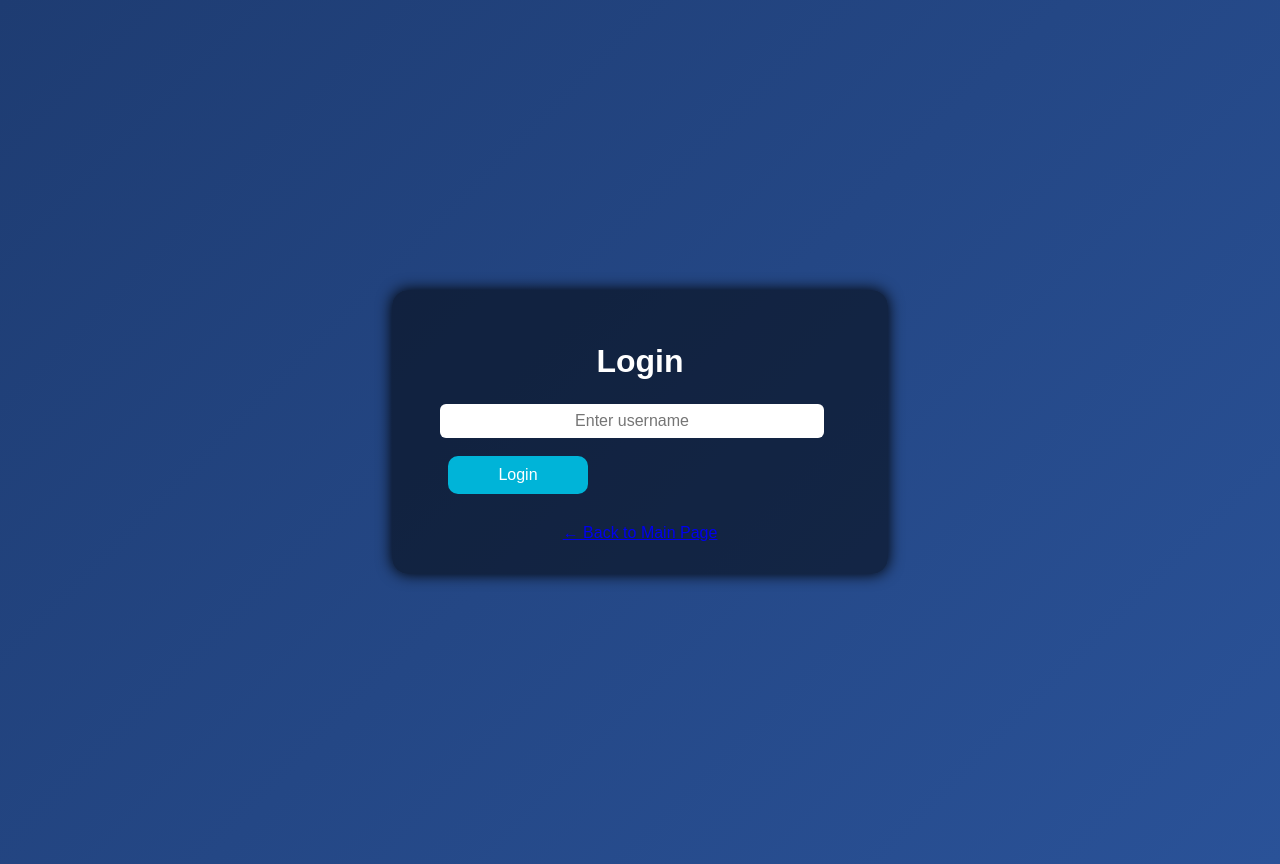
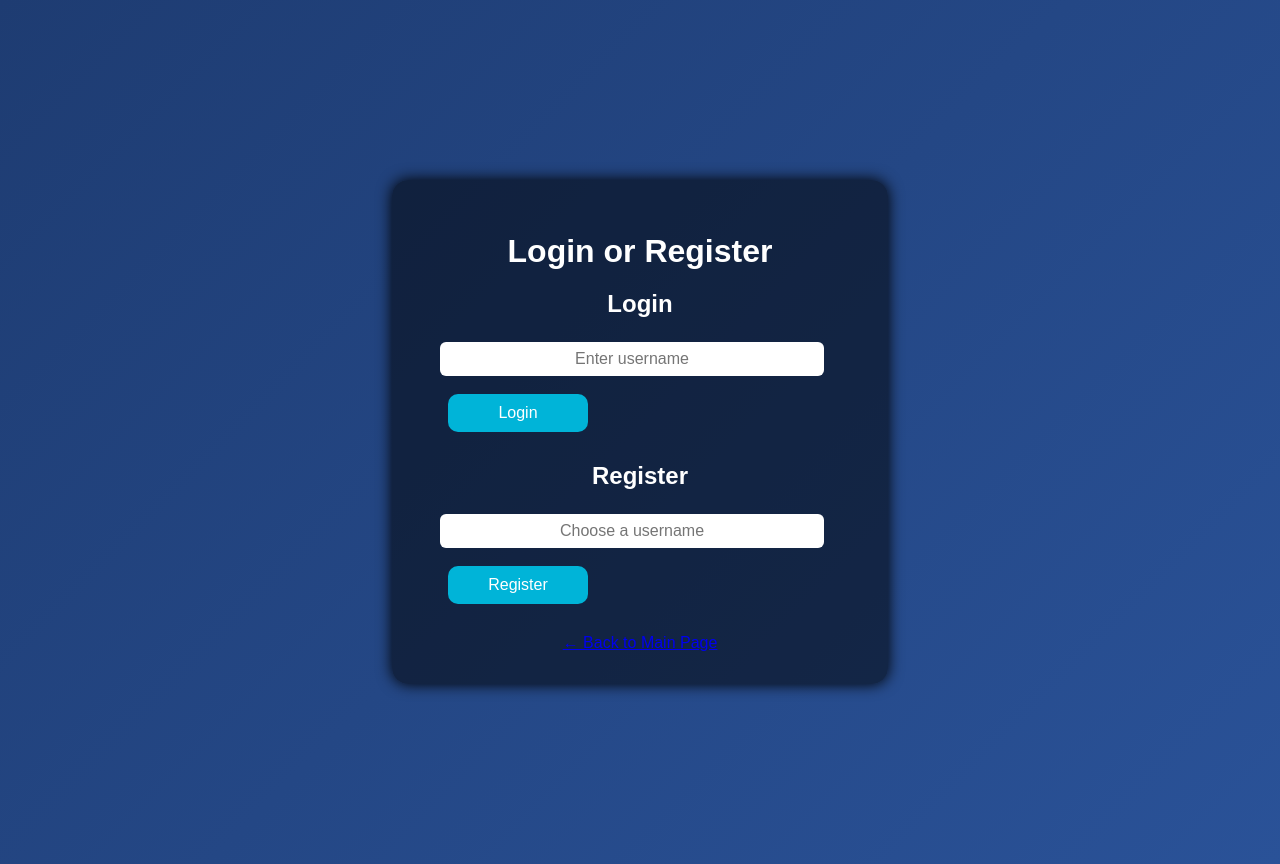
Before and after one commit to FlockNation/GamingLeagueCenter, a Flask app: page /login in a window 1280 px wide. Run offline with Flask 3, Linux system fonts and the light colour scheme.

Commit message:
Update login.html

```diff
--- a/templates/login.html
+++ b/templates/login.html
@@ -3,17 +3,30 @@
 <head>
   <meta charset="UTF-8" />
   <meta name="viewport" content="width=device-width, initial-scale=1" />
-  <title>Login - Gaming League Center</title>
+  <title>Login / Register - Gaming League Center</title>
   <link rel="stylesheet" href="/static/style.css" />
 </head>
 <body>
   <div class="container">
-    <h1>Login</h1>
-    <form id="login-form">
-      <input type="text" id="username" placeholder="Enter username" required />
-      <button type="submit">Login</button>
-    </form>
-    <p id="message"></p>
+    <h1>Login or Register</h1>
+
+    <div>
+      <h2>Login</h2>
+      <form id="login-form">
+        <input type="text" id="login-username" placeholder="Enter username" required />
+        <button type="submit">Login</button>
+      </form>
+      <p id="login-message"></p>
+    </div>
+
+    <div>
+      <h2>Register</h2>
+      <form id="register-form">
+        <input type="text" id="register-username" placeholder="Choose a username" required />
+        <button type="submit">Register</button>
+      </form>
+      <p id="register-message"></p>
+    </div>
 
     <div style="margin-top: 20px;">
       <a href="/">← Back to Main Page</a>
@@ -21,34 +34,57 @@
   </div>
 
   <script>
-    const form = document.getElementById('login-form');
-    const messageP = document.getElementById('message');
+    const loginForm = document.getElementById('login-form');
+    const loginMessage = document.getElementById('login-message');
+    const registerForm = document.getElementById('register-form');
+    const registerMessage = document.getElementById('register-message');
 
-    form.addEventListener('submit', async (e) => {
+    loginForm.addEventListener('submit', async (e) => {
       e.preventDefault();
-      const username = document.getElementById('username').value.trim();
-
+      const username = document.getElementById('login-username').value.trim();
       if (!username) {
-        messageP.textContent = 'Please enter a username.';
+        loginMessage.textContent = 'Please enter a username.';
         return;
       }
-
       try {
         const res = await fetch('/login', {
           method: 'POST',
           headers: {'Content-Type': 'application/json'},
           body: JSON.stringify({ username })
         });
-
         const data = await res.json();
-
         if (res.ok) {
           window.location.href = '/place_bets';
         } else {
-          messageP.textContent = data.error || 'Login failed';
+          loginMessage.textContent = data.error || 'Login failed';
         }
       } catch {
-        messageP.textContent = 'Error connecting to server.';
+        loginMessage.textContent = 'Error connecting to server.';
+      }
+    });
+
+    registerForm.addEventListener('submit', async (e) => {
+      e.preventDefault();
+      const username = document.getElementById('register-username').value.trim();
+      if (!username) {
+        registerMessage.textContent = 'Please enter a username.';
+        return;
+      }
+      try {
+        const res = await fetch('/register', {
+          method: 'POST',
+          headers: {'Content-Type': 'application/json'},
+          body: JSON.stringify({ username })
+        });
+        const data = await res.json();
+        if (res.ok) {
+          registerMessage.textContent = 'Registered successfully! You can now login.';
+          registerForm.reset();
+        } else {
+          registerMessage.textContent = data.error || 'Registration failed';
+        }
+      } catch {
+        registerMessage.textContent = 'Error connecting to server.';
       }
     });
   </script>
```
